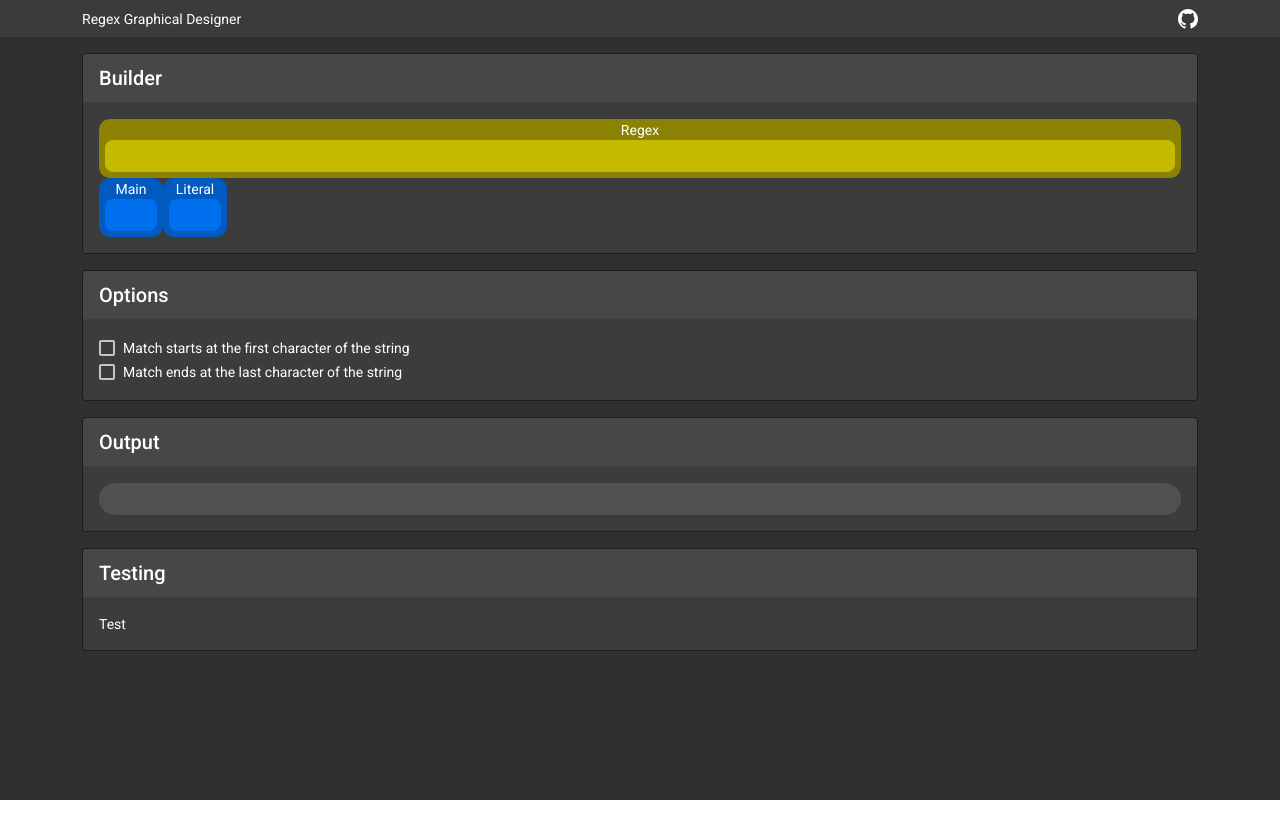
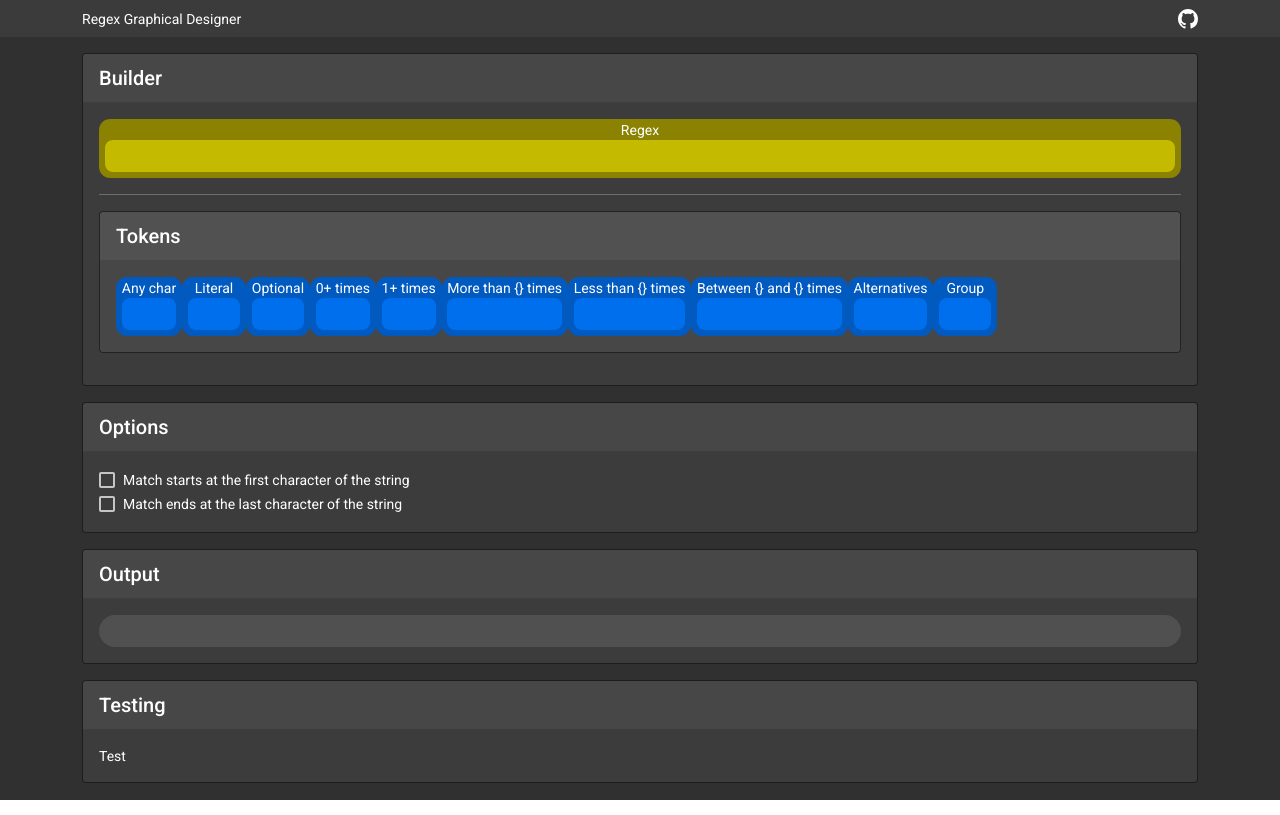
Before and after one commit to cau777/GraphicalRegexDesigner, an Angular app: page / in a window 1280 px wide. Built offline with nearby package versions, Linux system fonts and the light colour scheme.

Commit message:
Made the token come back after dropped

```diff
--- a/src/app/app.module.ts
+++ b/src/app/app.module.ts
@@ -11,7 +11,7 @@ import {RegexOutputComponent} from './regex-output/regex-output.component';
 import {HeaderComponent} from './header/header.component';
 import {RegexOptionsComponent} from './regex-options/regex-options.component';
 import {MatCheckboxModule} from "@angular/material/checkbox";
-import {TokenGraphicsComponent} from './token-graphics/token-graphics.component';
+import {RegexTokenGraphicsComponent} from './regex-token-graphics/regex-token-graphics.component';
 import {AvailableTokensComponent} from './available-tokens/available-tokens.component';
 import {RegexTokenComponent} from './regex-token/regex-token.component';
 import {BasicModule} from "./basic/basic.module";
@@ -25,7 +25,7 @@ import {BasicModule} from "./basic/basic.module";
         RegexOutputComponent,
         HeaderComponent,
         RegexOptionsComponent,
-        TokenGraphicsComponent,
+        RegexTokenGraphicsComponent,
         AvailableTokensComponent,
         RegexTokenComponent,
     ],
--- a/src/app/available-tokens/available-tokens.component.html
+++ b/src/app/available-tokens/available-tokens.component.html
@@ -1,7 +1,9 @@
-<div class="tokens">
-    <ng-container *ngFor="let token of getTokens(); let i = index">
+<app-card [title]="'Tokens'">
+    <div class="tokens">
+        <ng-container *ngFor="let token of getTokens(); let i = index">
         <span (mousedown)="dragService.startDragging(token.clone())">
-            <app-token-graphics [token]="token"></app-token-graphics>
+            <app-regex-token-graphics [token]="token"></app-regex-token-graphics>
         </span>
-    </ng-container>
-</div>
+        </ng-container>
+    </div>
+</app-card>
--- a/src/app/available-tokens/available-tokens.component.ts
+++ b/src/app/available-tokens/available-tokens.component.ts
@@ -15,8 +15,17 @@ export class AvailableTokensComponent {
     }
 
     private static readonly AllTokens = [
-        new RegexToken("Main", "#006FED", "#005ac0", true),
+        new RegexToken("Any char", "#006FED", "#005ac0", false),
         new RegexToken("Literal", "#006FED", "#005ac0", false),
+
+        new RegexToken("Optional", "#006FED", "#005ac0", true),
+        new RegexToken("0+ times", "#006FED", "#005ac0", true),
+        new RegexToken("1+ times", "#006FED", "#005ac0", true),
+        new RegexToken("More than {} times", "#006FED", "#005ac0", true),
+        new RegexToken("Less than {} times", "#006FED", "#005ac0", true),
+        new RegexToken("Between {} and {} times", "#006FED", "#005ac0", true),
+        new RegexToken("Alternatives", "#006FED", "#005ac0", true),
+        new RegexToken("Group", "#006FED", "#005ac0", true),
     ]
 
     public getTokens() {
--- a/src/app/drag.service.ts
+++ b/src/app/drag.service.ts
@@ -6,14 +6,18 @@ import {RegexToken} from "./models/RegexToken";
 })
 export class DragService {
     public currentlyDragging?: RegexToken;
+    private stoppedDraggingCallback?: () => void;
 
-    public startDragging(token: RegexToken) {
+    public startDragging(token: RegexToken, stoppedDraggingCallback?: () => void) {
         console.log("start dragging");
+        this.stoppedDraggingCallback = stoppedDraggingCallback;
         this.currentlyDragging = token;
     }
 
     public stopDragging() {
         console.log("stop dragging");
+        this.stoppedDraggingCallback?.();
+        this.stoppedDraggingCallback = undefined;
         this.currentlyDragging = undefined;
     }
 }
--- a/src/app/regex-builder/regex-builder.component.html
+++ b/src/app/regex-builder/regex-builder.component.html
@@ -1,5 +1,8 @@
 <app-card [title]="'Builder'">
     <app-regex-token [token]="mainToken"></app-regex-token>
+
+    <hr/>
+
     <app-available-tokens></app-available-tokens>
 
     <app-dragging-element *ngIf="dragService.currentlyDragging" [nestCount]="2">
--- a/src/app/regex-token/regex-token.component.html
+++ b/src/app/regex-token/regex-token.component.html
@@ -1,10 +1,10 @@
 <div class="h-100" (mousedown)="onMouseDown($event)">
-    <app-token-graphics [token]="token" (mouseUpInner)="onMouseUp($event)">
+    <app-regex-token-graphics [token]="token" (mouseUpInner)="onMouseUp($event)">
         <div class="children" *ngIf="token.acceptsChildren">
             <ng-container *ngFor="let child of token.children; let i = index;">
                 <app-regex-token [token]="child"
                                  (startDragging)="onStartDraggingChild($event, i)"></app-regex-token>
             </ng-container>
         </div>
-    </app-token-graphics>
+    </app-regex-token-graphics>
 </div>
--- a/src/app/regex-token/regex-token.component.ts
+++ b/src/app/regex-token/regex-token.component.ts
@@ -36,7 +36,9 @@ export class RegexTokenComponent {
 
     public onStartDraggingChild(e: Event, i: number) {
         e.preventDefault();
-        this.dragService.startDragging(this.token.children[i]);
+        this.dragService.startDragging(this.token.children[i], () => {
+            this.token.children.splice(i, 0, this.dragService.currentlyDragging!);
+        });
         this.token.children.splice(i, 1);
     }
 }
```
Also changed, not shown: src/app/regex-token-graphics/regex-token-graphics.component.ts (renamed from src/app/token-graphics/token-graphics.component.ts, +4 -4 lines), src/app/regex-token-graphics/regex-token-graphics.component.html (renamed from src/app/token-graphics/token-graphics.component.html), src/app/regex-token-graphics/regex-token-graphics.component.less (renamed from src/app/token-graphics/token-graphics.component.less), 1 other file (tests, documents, lock files or other folders).
